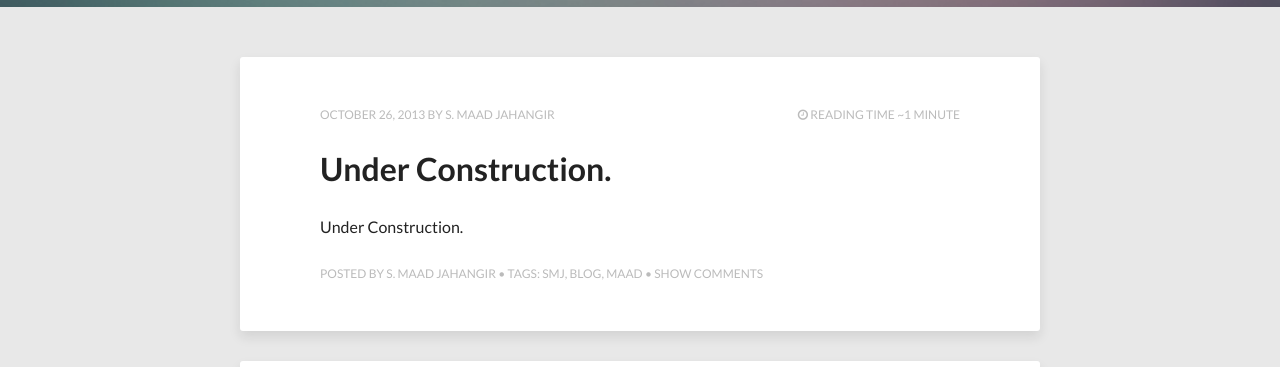
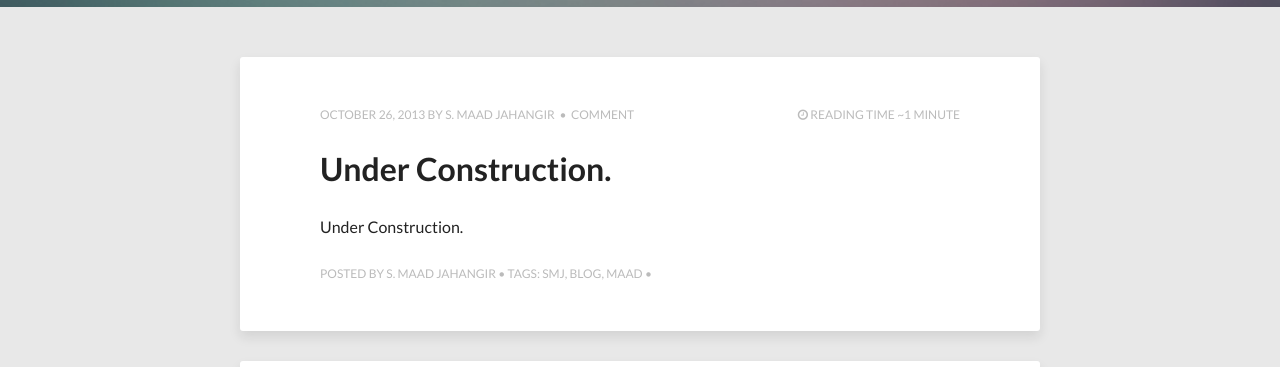
Before and after one commit to smaadjahangir/smaadjahangir.github.com, a Jekyll site: the page built from index.html, in a window 1280 px wide and 900 px high. Shown: the part 393-760 px from the top of the window. Built offline with Jekyll 4.4.1, drawn with Linux system fonts in a browser that asks for light colours; nearby versions of some CDN libraries; the list of posts is cut into pages by our own code; comment, search, counter and statistics services are not loaded; some of the changed text lies outside the part shown.

Commit message:
Update index.html

```diff
--- a/index.html
+++ b/index.html
@@ -11,7 +11,7 @@ image:
 <article class="hentry">
   <header>
     <div class="entry-meta">
-      <span class="entry-date date published updated"><time datetime="{{ post.date | date_to_xmlschema }}"><a href="{{ site.url }}{{ post.url }}">{{ post.date | date: "%B %d, %Y" }}</a></time></span><span class="author vcard"><span class="fn"><a href="{{ site.url }}/about/" title="About {{ site.owner.name }}">{{ site.owner.name }}</a></span></span>{% if site.disqus_shortname and post.comments %}&nbsp; &bull; &nbsp;<span class="entry-comments"><a href="{{ site.url }}{{ post.url }}#disqus_thread">Comment</a></span>{% endif %}
+      <span class="entry-date date published updated"><time datetime="{{ post.date | date_to_xmlschema }}"><a href="{{ site.url }}{{ post.url }}">{{ post.date | date: "%B %d, %Y" }}</a></time></span><span class="author vcard"><span class="fn"><a href="{{ site.url }}/about/" title="About {{ site.owner.name }}">{{ site.owner.name }}</a></span></span>{% if post.comments %}&nbsp; &bull; &nbsp;<span class="entry-comments"><a href="{{ site.url }}{{ post.url }}#disqus_thread">Comment</a></span>{% endif %}
       {% if site.reading_time %}
       <span class="entry-reading-time pull-right">
         <i class="fa fa-clock-o"></i>
@@ -39,11 +39,11 @@ image:
       <a href="/tags/{{ tag }}" title="View posts tagged with &quot;{{ tag }}&quot;">{{ tag }}</a>{% if forloop.last != true %}, {% endif %}
     {% endfor %} &#149;
 
-    {% if post.comments %}
+    <!-- {% if post.comments %}
 
     <a href="{{ post.url }}#disqus_thread">Show Comments</a>
 
-    {% endif %}
+    {% endif %} -->
 
   </div>
 <!--        <a href="http://smaadjahangir.com/elb/delete-ssl-certificates-from-amazon-account/#disqus_thread"> Comment </a> -->
```
